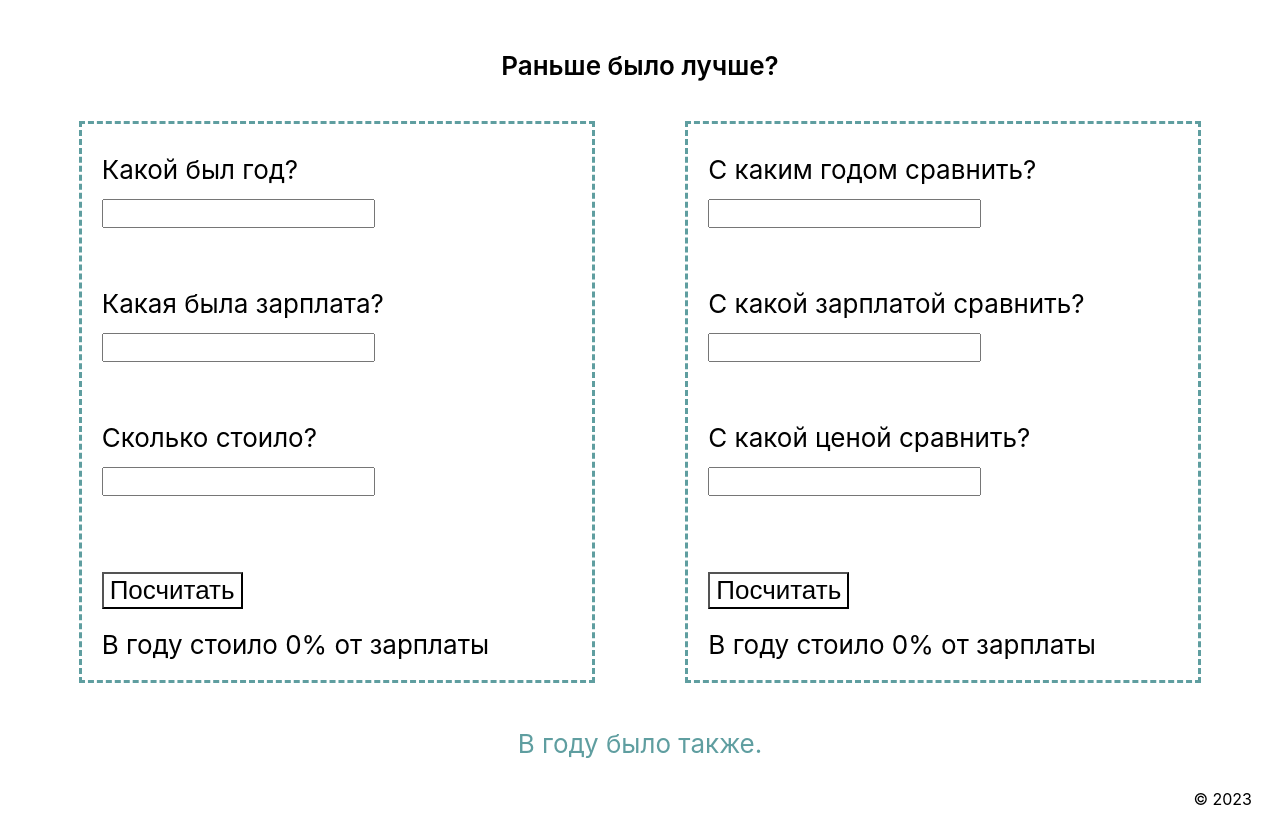
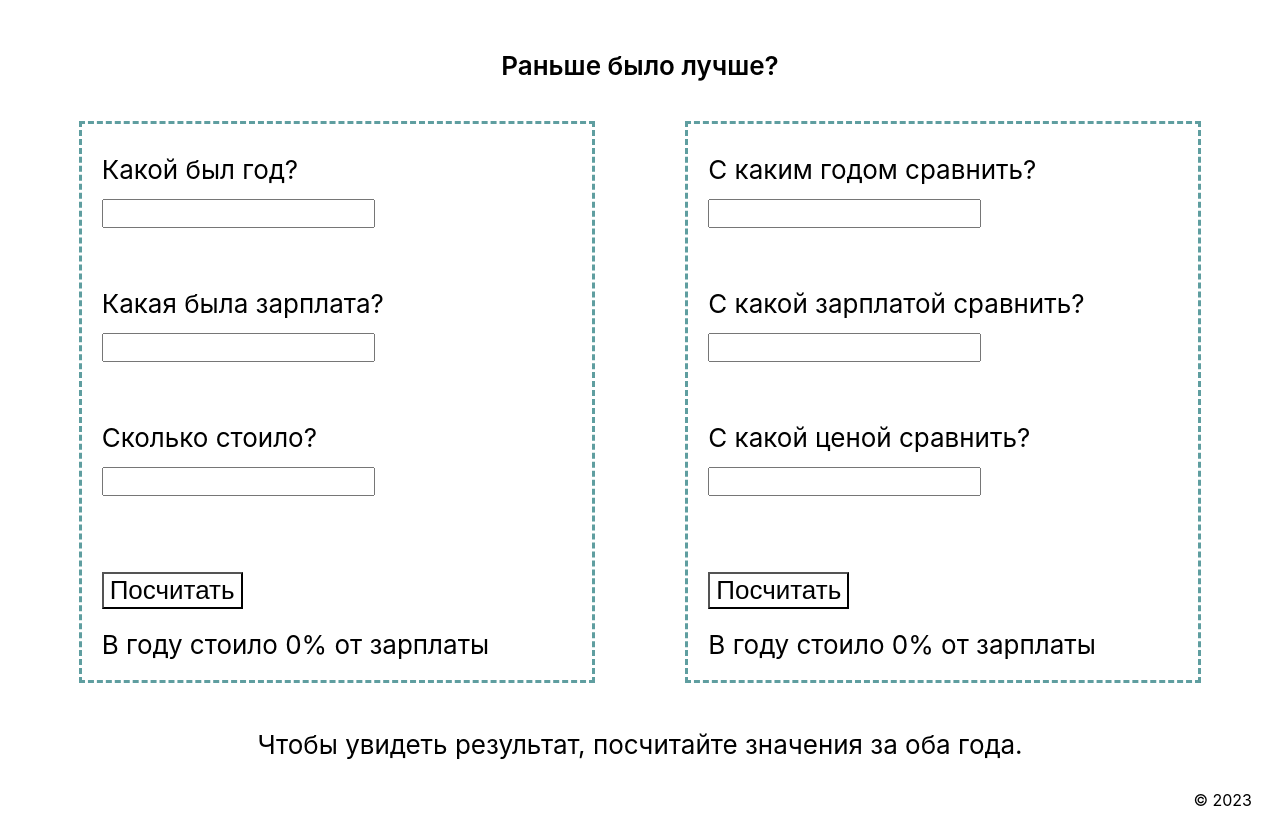
Before and after one commit to e-zotova/how-much-was-it, a React (Create React App) app: page / in a window 1280 px wide. Built offline with nearby package versions, Linux system fonts and the light colour scheme.

Commit message:
feat: add result placeholder

```diff
--- a/src/components/App.js
+++ b/src/components/App.js
@@ -10,7 +10,8 @@ function App() {
   const [oldYear, setOldYear] = useState("");
   const [oldPercentage, setOldPercentage] = useState(0);
   const [percentage, setPercentage] = useState(0);
-  const [isClicked, setIsClicked] = useState(false);
+  const [isOldClicked, setIsOldClicked] = useState(false);
+  const [isNewClicked, setIsNewClicked] = useState(false);
 
   const changeOldYear = (oldYear) => {
     setOldYear(oldYear);
@@ -20,13 +21,13 @@ function App() {
     let percentage = (price / salary) * 100;
     setOldPercentage(Math.round(percentage));
     setOldYear(oldYear);
-    setIsClicked(true);
+    setIsOldClicked(true);
   }
 
   function calculatePercentage (price, salary) {
     let percentage = (price / salary) * 100;
     setPercentage(Math.round(percentage));
-    setIsClicked(true);
+    setIsNewClicked(true);
   }
 
   return (
@@ -36,7 +37,7 @@ function App() {
         <OldYear changeOldYear={changeOldYear} oldPercentage={oldPercentage} calculateOldPercentage={calculateOldPercentage} />
         <NewYear percentage={percentage} calculatePercentage={calculatePercentage} />
       </div>
-      <Result isClicked={isClicked} year={oldYear} oldPercentage={oldPercentage} percentage={percentage}/>
+      <Result isOldClicked={isOldClicked} isNewClicked={isNewClicked} year={oldYear} oldPercentage={oldPercentage} percentage={percentage}/>
       <Footer />
     </div>
   );
--- a/src/components/Result.js
+++ b/src/components/Result.js
@@ -1,7 +1,12 @@
 import React, { useState, useEffect } from "react";
 
-function Result({ isClicked, year, oldPercentage, percentage }) {
-
+function Result({
+  isOldClicked,
+  isNewClicked,
+  year,
+  oldPercentage,
+  percentage,
+}) {
   const [result, setResult] = useState("");
 
   useEffect(() => {
@@ -12,11 +17,20 @@ function Result({ isClicked, year, oldPercentage, percentage }) {
     } else {
       setResult("лучше.");
     }
-  }, [isClicked, oldPercentage, percentage])
+  }, [isOldClicked, isNewClicked, oldPercentage, percentage]);
 
   return (
     <div className="result">
-      <p className="result__text">В {year} году было {result}</p>
+      {(!isOldClicked || !isNewClicked) && (
+        <p className="result__placeholder">
+          Чтобы увидеть результат, посчитайте значения за оба года.
+        </p>
+      )}
+      {isOldClicked && isNewClicked && (
+        <p className="result__text">
+          В {year} году было {result}
+        </p>
+      )}
     </div>
   );
 }
```
